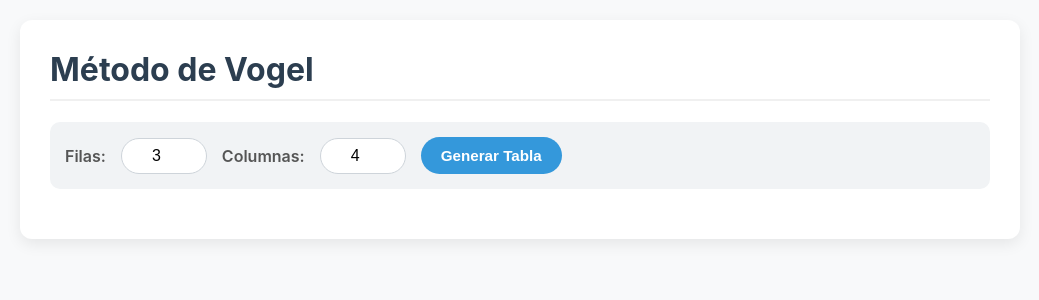
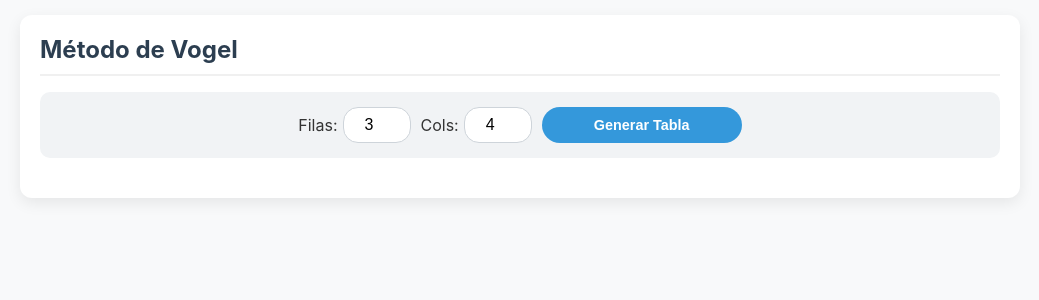
Before and after one commit to robertotrapella/VoguelProyecto, a Flask app: page / in a window 1280 px wide. Shown: the top 300 px of the page, without its empty margins (120-1159 px from the left). Run offline with Flask 3, Linux system fonts and the light colour scheme.

Commit message:
Add files via upload

```diff
--- a/Voguel/templates/index.html
+++ b/Voguel/templates/index.html
@@ -2,59 +2,63 @@
 <html lang="es">
 <head>
     <meta charset="UTF-8">
-    <meta name="viewport" content="width=device-width, initial-scale=1.0">
-    <title>Método de Vogel (Gráfico)</title>
+    <meta name="viewport" content="width=device-width, initial-scale=1.0, maximum-scale=1.0, user-scalable=no">
+    <title>Método de Vogel (Móvil)</title>
     <style>
-        /* --- ESTILOS GENERALES (Estética Suave) --- */
+        /* --- ESTILOS GENERALES --- */
         body {
             font-family: -apple-system, BlinkMacSystemFont, "Segoe UI", Roboto, Helvetica, Arial, sans-serif;
             background-color: #f8f9fa;
             color: #333;
-            padding: 20px;
-            max-width: 1000px;
-            margin: 0 auto;
+            padding: 15px; /* Menos padding en general */
+            margin: 0;
         }
         main {
             background-color: #ffffff;
-            border-radius: 12px; /* Bordes redondeados del contenedor principal */
+            border-radius: 12px;
             box-shadow: 0 5px 15px rgba(0, 0, 0, 0.08);
-            padding: 30px;
+            padding: 20px;
+            width: 100%;
+            max-width: 1000px;
+            margin: 0 auto;
+            box-sizing: border-box; /* Para que el padding no aumente el ancho */
         }
         h1, h2, h3 {
             color: #2c3e50;
             border-bottom: 2px solid #f0f0f0;
             padding-bottom: 10px;
-            margin-top: 30px;
+            margin-top: 20px;
+            word-wrap: break-word; /* Evita que textos largos rompan */
         }
-        h1 { margin-top: 0; }
+        h1 { font-size: 1.5rem; margin-top: 0; }
 
-        /* --- CONTROLES --- */
+        /* --- CONTROLES (ADAPTABLES) --- */
         .control-group {
             display: flex;
-            gap: 15px;
+            gap: 10px;
             align-items: center;
-            flex-wrap: wrap;
+            flex-wrap: wrap; /* Permite que los elementos bajen si no caben */
             margin-bottom: 20px;
             background: #f1f3f5;
             padding: 15px;
             border-radius: 10px;
+            justify-content: center;
         }
-        .control-group label { font-weight: 600; color: #555; }
 
-        /* Inputs redondeados y suaves */
+        .control-item {
+            display: flex;
+            align-items: center;
+            gap: 5px;
+        }
+
         input[type="number"] {
-            width: 60px;
-            padding: 8px 12px;
+            width: 50px;
+            padding: 8px;
             border: 1px solid #ced4da;
-            border-radius: 20px; /* Bordes muy redondeados (píldora) */
+            border-radius: 15px;
             text-align: center;
             font-size: 1rem;
             outline: none;
-            transition: border-color 0.2s;
-        }
-        input[type="number"]:focus {
-            border-color: #3498db;
-            box-shadow: 0 0 0 3px rgba(52, 152, 219, 0.15);
         }
 
         button {
@@ -62,28 +66,36 @@
             color: white;
             border: none;
             padding: 10px 20px;
-            font-size: 0.95rem;
+            font-size: 0.9rem;
             font-weight: 600;
-            border-radius: 20px; /* Botones redondeados */
+            border-radius: 20px;
             cursor: pointer;
-            transition: transform 0.1s, background-color 0.2s;
+            white-space: nowrap; /* Evita que el texto del botón se parta */
+            flex-grow: 1; /* En móvil, los botones ocupan el ancho disponible */
+            max-width: 200px;
         }
-        button:hover { background-color: #2980b9; transform: translateY(-1px); }
-        button:disabled { background-color: #bdc3c7; cursor: not-allowed; transform: none; }
+        button:hover { background-color: #2980b9; }
+        button:disabled { background-color: #bdc3c7; }
         button#resolver-btn { background-color: #2ecc71; }
-        button#resolver-btn:hover { background-color: #27ae60; }
 
-        /* --- 1. MATRIZ DE INPUTS --- */
+        /* --- 1. MATRIZ DE INPUTS (SCROLLABLE) --- */
+        /* Contenedor para permitir scroll horizontal en la grid de inputs */
+        .grid-scroll-wrapper {
+            width: 100%;
+            overflow-x: auto; /* Scroll si se desborda */
+            -webkit-overflow-scrolling: touch; /* Scroll suave en iOS */
+            border: 1px solid #eee;
+            border-radius: 10px;
+            padding: 10px;
+            box-sizing: border-box;
+            background: #fafafa;
+        }
+
         #matriz-grid {
             display: grid;
-            gap: 10px; /* Espacio entre las cajitas */
-            margin-top: 20px;
-            justify-content: start;
-            padding: 20px;
-            border: 1px dashed #ccc; /* Línea guía exterior sutil */
-            border-radius: 10px;
-            background-color: #fafafa;
-            overflow-x: auto;
+            gap: 8px;
+            /* El ancho se define por el contenido, permitiendo scroll */
+            min-width: min-content;
         }
 
         .grid-header, .grid-label {
@@ -200,29 +210,36 @@
 
         <section id="setup-section">
             <div class="control-group">
-                <label>Filas:</label>
-                <input type="number" id="filas-input" value="3" min="2" max="10">
-                <label>Columnas:</label>
-                <input type="number" id="columnas-input" value="4" min="2" max="10">
+                <div class="control-item">
+                    <label>Filas:</label>
+                    <input type="number" id="filas-input" value="3" min="1" max="5">
+                </div>
+                <div class="control-item">
+                    <label>Cols:</label>
+                    <input type="number" id="columnas-input" value="4" min="1" max="5">
+                </div>
                 <button id="crear-tabla-btn">Generar Tabla</button>
             </div>
         </section>
 
         <section id="matriz-section" style="display: none;">
-            <h3>Ingrese los Costos</h3>
-            <div id="matriz-grid"></div>
+            <h3>Costos, Oferta y Demanda</h3>
+
+            <div class="grid-scroll-wrapper">
+                <div id="matriz-grid"></div>
+            </div>
 
             <div class="control-group" style="margin-top: 20px; background: transparent;">
-                <button id="llenar-auto-btn" style="background-color: #95a5a6;">Llenar Aleatorio</button>
-                <button id="resolver-btn">Resolver Paso a Paso</button>
+                <button id="llenar-auto-btn" style="background-color: #95a5a6;">Aleatorio</button>
+                <button id="resolver-btn">Resolver</button>
             </div>
         </section>
 
         <section id="resultados-section" style="display: none;">
-            <h3>Visualización del Algoritmo</h3>
+            <h3>Paso a Paso</h3>
             <div id="resultados-graficos"></div>
 
-            <h3>Resumen de Operaciones</h3>
+            <h3>Log</h3>
             <div id="output-log"></div>
         </section>
     </main>
@@ -253,9 +270,9 @@
             try {
                 filas = parseInt(filasInput.value);
                 cols = parseInt(colsInput.value);
-                if (isNaN(filas) || isNaN(cols) || filas < 2 || filas > 10 || cols < 2 || cols > 10) throw new Error();
+                if (isNaN(filas) || isNaN(cols) || filas < 1 || filas > 5 || cols < 1 || cols > 5) throw new Error();
             } catch {
-                alert("Ingrese números entre 2 y 10."); return;
+                alert("Ingrese números entre 1 y 5."); return;
             }
 
             matrizGrid.innerHTML = '';
@@ -286,7 +303,7 @@
             }
 
             // Demanda
-            matrizGrid.appendChild(createDiv('grid-label', 'Demanda'));
+            matrizGrid.appendChild(createDiv('grid-label', 'Dem.'));
             for (let j = 0; j < cols; j++) {
                 const demInp = document.createElement('input');
                 demInp.type = 'number'; demInp.min = '0';
@@ -348,6 +365,10 @@
             div.className = 'step-container';
             div.innerHTML = `<h4>Paso ${step.step}: Asignar <b>${step.assigned_amount}</b> a (${filaAsig+1}, ${colAsig+1})</h4>`;
 
+            // WRAPPER RESPONSIVE PARA LA TABLA
+            const tableWrapper = document.createElement('div');
+            tableWrapper.className = 'table-responsive';
+
             const table = document.createElement('table');
             table.className = 'step-table';
 
@@ -413,7 +429,8 @@
             }
             tr.insertCell(); tr.insertCell();
 
-            div.appendChild(table);
+            tableWrapper.appendChild(table);
+            div.appendChild(tableWrapper);
             stepContainer.appendChild(div);
         }
     </script>
```
Also changed, not shown: other parts of Voguel/templates/index.html (+66 -73 lines).
